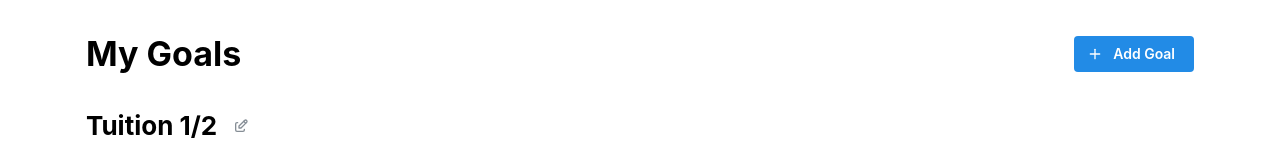
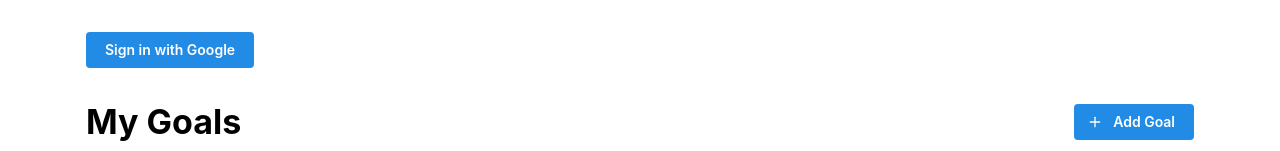
Before and after one commit to KaiSrdoc/work-app, a Next.js app: page / in a window 1280 px wide. Shown: the top 151 px of the page. Built offline with nearby package versions, Linux system fonts and the light colour scheme; no server answers; the database is empty.

Commit message:
feat: user login and avatar

```diff
--- a/app/layout.tsx
+++ b/app/layout.tsx
@@ -1,5 +1,3 @@
-// Import styles of packages that you've installed.
-// All packages except `@mantine/hooks` require styles imports
 import "@mantine/core/styles.css";
 import "@mantine/dates/styles.css";
 
@@ -7,7 +5,7 @@ import { ColorSchemeScript, mantineHtmlProps } from "@mantine/core";
 import { Providers } from "./providers";
 
 export const metadata = {
-  title: "Work Goals",
+  title: "Work App",
   description: "Track your work and goals",
 };
 
--- a/app/page.tsx
+++ b/app/page.tsx
@@ -1,15 +1,29 @@
 "use client";
 
-import { Container } from "@mantine/core";
+import { Button, Container, Group, Avatar, Text } from "@mantine/core";
 import { Goals } from "./components/goals/goals";
 import Work from "./components/work/work";
-import { useGetUsers } from "./pages/users/api/use-get-users";
+import { signInWithGoogle } from "./pages/users/api/auth";
+import { useGetCurrentUser } from "./pages/users/api/use-get-user";
 
 export default function Home() {
-  const { data: users } = useGetUsers();
-  console.log(users);
+  const { data: currentUser } = useGetCurrentUser();
+  console.log(currentUser);
+
   return (
     <Container size="lg" py="xl">
+      {currentUser ? (
+        <Group mb="xl" align="center">
+          <Avatar src={currentUser.avatar} size="md" radius="xl" />
+          <Text size="lg" fw={500}>
+            {currentUser.name}
+          </Text>
+        </Group>
+      ) : (
+        <Button onClick={signInWithGoogle} mb="xl">
+          Sign in with Google
+        </Button>
+      )}
       <Goals />
       <Work />
     </Container>
--- /dev/null
+++ b/app/pages/users/api/auth.ts
@@ -0,0 +1,14 @@
+import { supabase } from "@/app/libs/supabase/supabase";
+
+export async function signInWithGoogle() {
+  const { error } = await supabase.auth.signInWithOAuth({
+    provider: "google",
+  });
+  if (error) throw error;
+}
+
+export async function getUser() {
+  const { data, error } = await supabase.auth.getUser();
+  if (error) throw error;
+  return data.user;
+}
--- /dev/null
+++ b/app/pages/users/api/use-get-user.ts
@@ -0,0 +1,18 @@
+import { useQuery } from "@tanstack/react-query";
+import { getUser } from "./auth";
+import { supabase } from "@/app/libs/supabase/supabase";
+
+export function useGetCurrentUser() {
+  return useQuery({
+    queryKey: ["useGetCurrentUser"],
+    queryFn: async () => {
+      const user = await getUser();
+      const { data } = await supabase
+        .from("users")
+        .select("*")
+        .eq("email", user.email)
+        .single();
+      return { ...data, avatar: user.user_metadata.avatar_url };
+    },
+  });
+}
```
